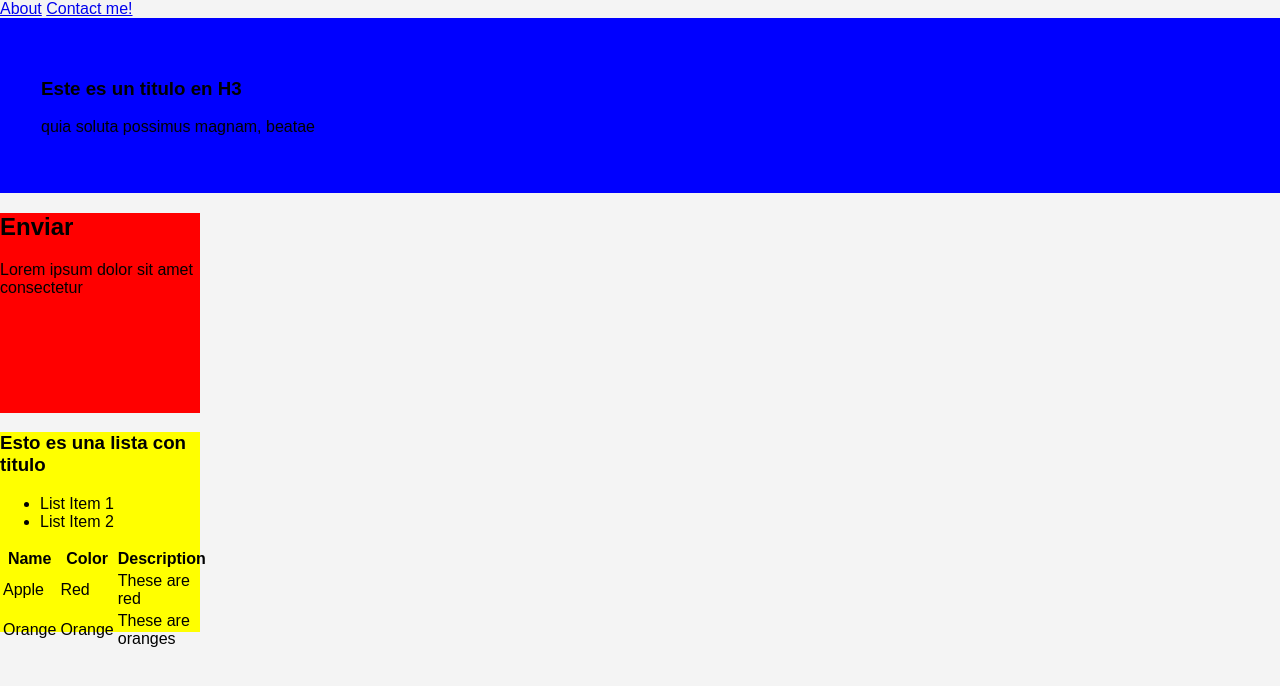
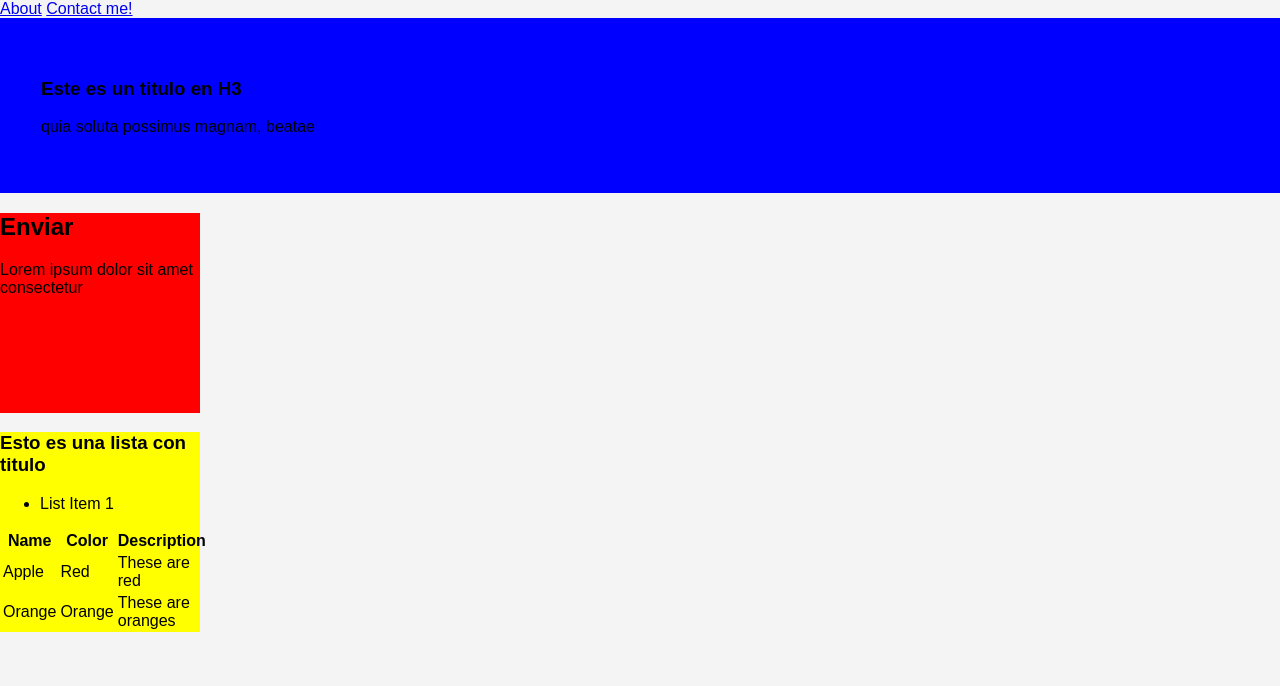
Before and after one commit to juanrebella/webHtml, a plain HTML site: page index.html in a window 1280 px wide. Drawn offline with Linux system fonts and the light colour scheme.

Commit message:
6th commit

```diff
--- a/index.html
+++ b/index.html
@@ -32,7 +32,6 @@
                         <h3>Esto es una lista con titulo</h3>
                         <ul>
                             <li>List Item 1</li>
-                            <li>List Item 2</li>
                         </ul>
 
 
```
